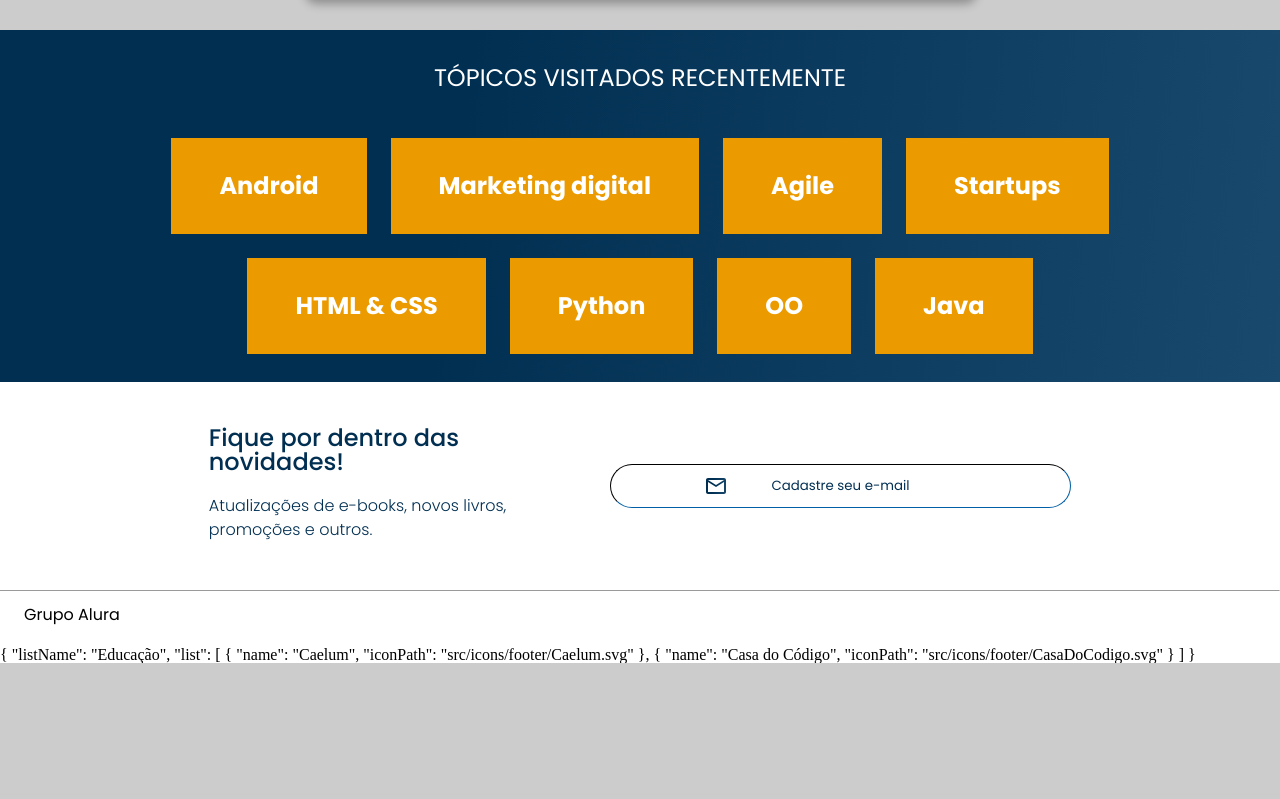
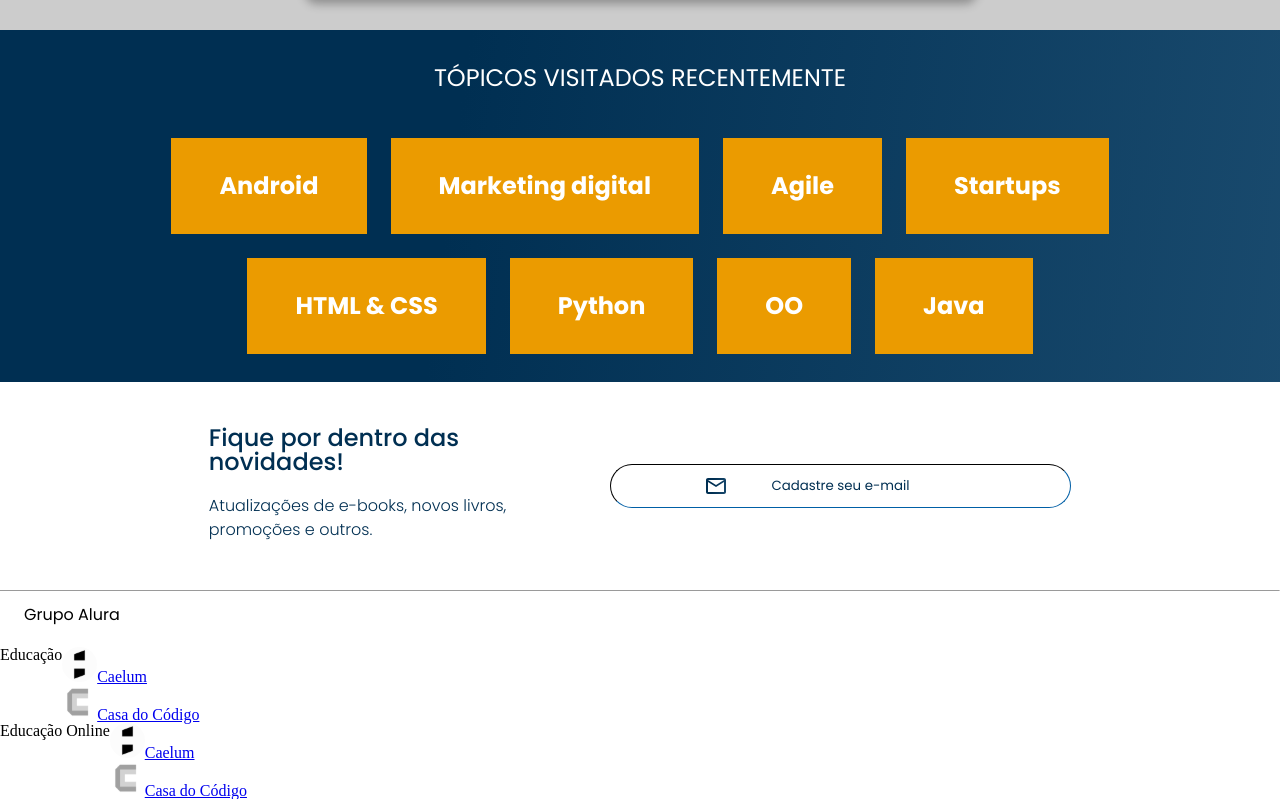
Before and after one commit to FilipeConde/aluraBooks-vue, a Vue app: page / in a window 1280 px wide. Shown: the part 1892-2691 px from the top of the page. Before the commit the page ends 2555 px from the top, so only its background shows below. Built offline with nearby package versions, Linux system fonts and the light colour scheme.

Commit message:
chore: displays dynamic data from fixture.

```diff
--- a/src/components/Footer.vue
+++ b/src/components/Footer.vue
@@ -1,7 +1,7 @@
 <template>
   <footer class="footer">
     <h2 class="footer__title">Grupo Alura</h2>
-    <FooterList :list-data="dataArr[0]" />
+    <FooterList class="footer__list" v-for="data in dataArr" :key="data.listName" :list-data="data" />
   </footer>
 </template>
 
@@ -33,4 +33,14 @@ export default {
   padding: 1em 1em 1.5em 1.5em;
   font-family: var(--main-font);
 }
+
+.footer__list {
+  display: none;
+}
+
+@media screen and (min-width: 1024px) {
+  .footer__list {
+    display: flex;
+  }
+}
 </style>
--- a/src/components/FooterList.vue
+++ b/src/components/FooterList.vue
@@ -1,6 +1,12 @@
 <template>
   <div class="container" :listData="listData">
-    <p>{{ listData }}</p>
+    <h3 class="list-title">{{ listData.listName }}</h3>
+    <ul class="list-wrapper">
+      <li class="list-item" v-for="item in listData.list" :key="item.name">
+        <img :src="item.iconPath" alt="" class="list-item__img">
+        <a href="#" class="list_item__link">{{ item.name }}</a>
+      </li>
+    </ul>
   </div>
 </template>
 
--- a/src/fixtures/footerData.json
+++ b/src/fixtures/footerData.json
@@ -11,5 +11,18 @@
         "iconPath": "src/icons/footer/CasaDoCodigo.svg"
       }
     ]
+  },
+  {
+    "listName": "Educação Online",
+    "list": [
+      {
+        "name": "Caelum",
+        "iconPath": "src/icons/footer/Caelum.svg"
+      },
+      {
+        "name": "Casa do Código",
+        "iconPath": "src/icons/footer/CasaDoCodigo.svg"
+      }
+    ]
   }
 ]
```
